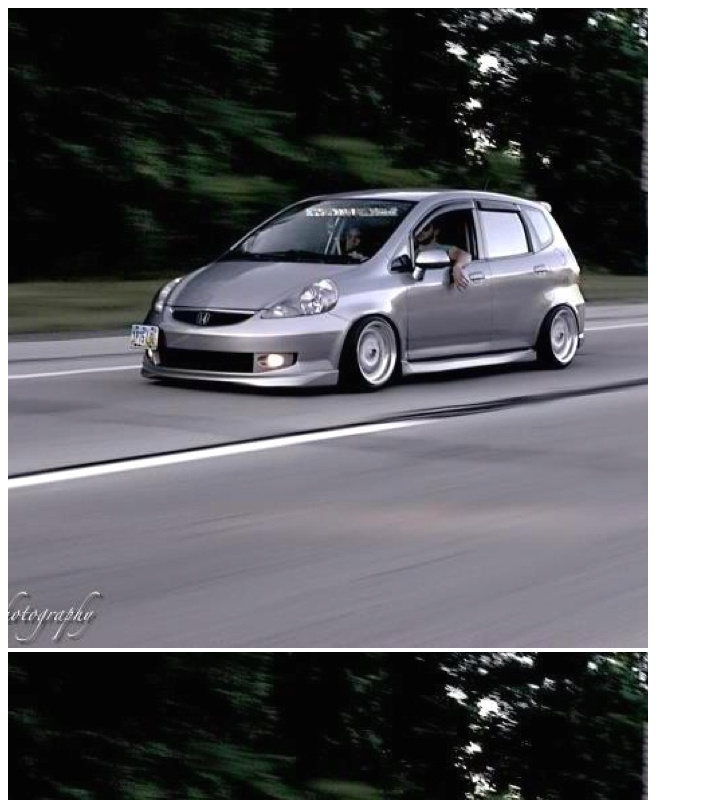
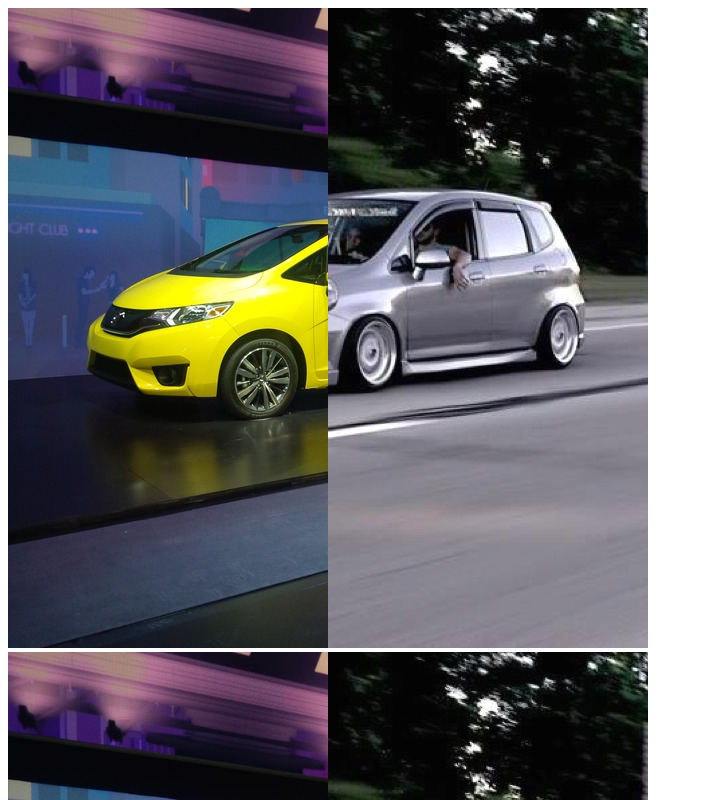
Before and after one commit to dan-diaz/comparable, a website: page index.html in a window 1280 px wide. Shown: the top 800 px of the page, without its empty margins (0-703 px from the left). Drawn offline with Linux system fonts and the light colour scheme.

Commit message:
created default settings object, removed old opts-settings object

```diff
--- a/assets/js/comparable.js
+++ b/assets/js/comparable.js
@@ -4,28 +4,36 @@
 // dan-diaz.com
 var comparable = (function() {
 
-    function compare(selector, settings) {
+    var defaultSettings = {
+        split:0.5,
+        splitReturn:true,
+    }
+    var settings = defaultSettings;
+
+    function compare(selector, userSettings) {
+        //extend settings object
+		for (var key in userSettings) {
+			if (userSettings.hasOwnProperty(key) && userSettings[key] !== undefined) {
+				settings[key] = userSettings[key];
+			}
+		}
+
         var holders = document.querySelectorAll(selector);
-        var opts = {};
-        opts.split = settings&&settings.split!==null?settings.split:0.5;
-        opts.splitReturn = settings&&settings.splitReturn?settings.splitReturn:false;
-        opts.imageA = settings&&settings.imageA?settings.imageA:null;
-        opts.imageB = settings&&settings.imageB?settings.imageB:null;
 
         Array.prototype.forEach.call(holders, function(holder) {
             var compareA;
             var compareB;
 
-            if(opts.imageA !== null) {
-                compareA = opts.imageA;
+            if(settings.imageA !== null) {
+                compareA = settings.imageA;
             } else if(holder.dataset && holder.dataset.compareA !== null) {
                 compareA = holder.dataset.compareA;
             } else {
                 compareA = null;
             }
 
-            if(opts.imageB !== null) {
-                compareB = opts.imageB;
+            if(settings.imageB !== null) {
+                compareB = settings.imageB;
             } else if(holder.dataset && holder.dataset.compareB !== null) {
                 compareB = holder.dataset.compareB;
             } else {
@@ -35,16 +43,16 @@ var comparable = (function() {
             if(compareA === null || compareB === null) {
                 return false;
             } else {
-                var slider = createImg(compareA,compareB, holder, opts);
+                var slider = createImg(compareA,compareB, holder);
                 if(slider.children.length) {
-                    userEvents(slider, holder, opts);
+                    userEvents(slider, holder);
                 }
             }
         });
     }
 
     // set initial img attributes and styles
-    function createImg(a, b, holder, opts) {
+    function createImg(a, b, holder) {
         if(a!=='' && b!=='') {
             var compA = document.createElement('div');
             var compB = document.createElement('div');
@@ -75,8 +83,8 @@ var comparable = (function() {
             // Element-B inner slider
             compBSlider.className ='compare-b-slider';
             compBSlider.style.position = 'absolute';
-            // compBSlider.style.width = (100*opts.split) + '%';
-            split(compBSlider,opts.split);
+            // compBSlider.style.width = (100*settings.split) + '%';
+            split(compBSlider,settings.split);
             compBSlider.style.overflow = 'hidden';
 
             // image A - background image
@@ -105,7 +113,7 @@ var comparable = (function() {
     }
 
     // mouse and touch events
-    function userEvents(slider, holder, opts) {
+    function userEvents(slider, holder) {
         slider.addEventListener('mousemove', function(e) {
             eventX(e, slider, holder);
         });
@@ -114,12 +122,12 @@ var comparable = (function() {
             eventX(e, slider, holder);
         });
 
-        if(opts.splitReturn) {
+        if(settings.splitReturn) {
             slider.addEventListener('mouseleave', function() {
-                split(slider.children[0],opts.split);
+                split(slider.children[0],settings.split);
             });
             slider.addEventListener('touchend', function() {
-                split(slider.children[0],opts.split);
+                split(slider.children[0],settings.split);
             });
         }
     }
--- a/index.html
+++ b/index.html
@@ -10,8 +10,6 @@
 <script src="assets/js/comparable.js"></script>
 <script>
 comparable.compare('.comparable', {
-    split:0,
-    splitReturn:true,
     imageB:'assets/img/image-a.jpg',
     imageA:'assets/img/image-b.jpg'
 });
```
